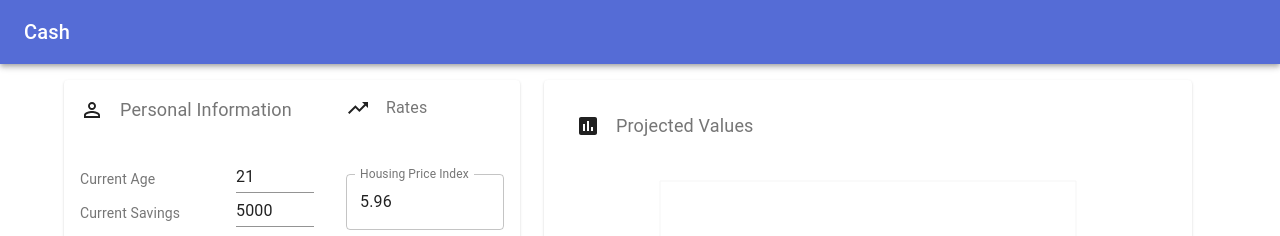
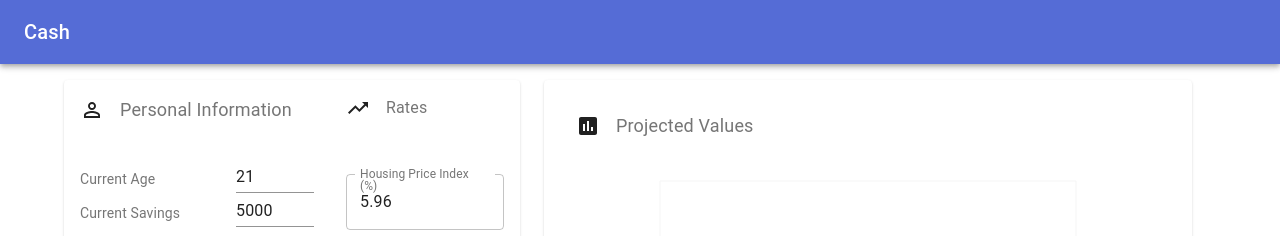
Before and after one commit to mint26/cash_frontend, a React (Create React App) app: page / in a window 1280 px wide. Shown: the top 236 px of the page. Built offline with nearby package versions, Linux system fonts and the light colour scheme; no server answers; what react-router-redux would draw is missing.

Commit message:
Update RateCard.js
testing updating of frontend

```diff
--- a/src/components/RateCard.js
+++ b/src/components/RateCard.js
@@ -91,7 +91,7 @@ export default function RateCard() {
           <TextField
             className={classes.txtField}
             variant="outlined"
-            label="Housing Price Index"
+            label="Housing Price Index (%)"
             name="housePriceIndex"
             type="text"
             onChange={handleChange}
```
